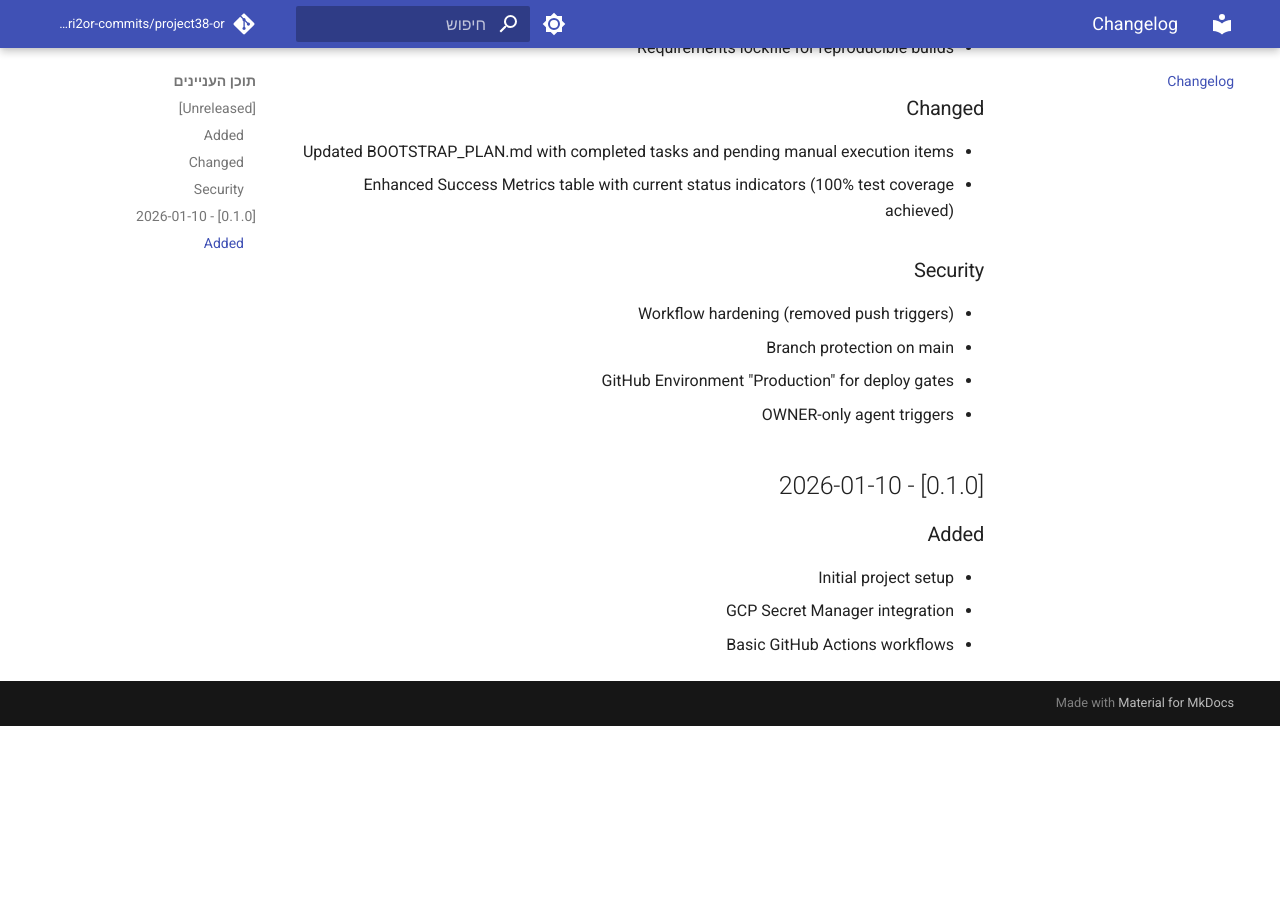
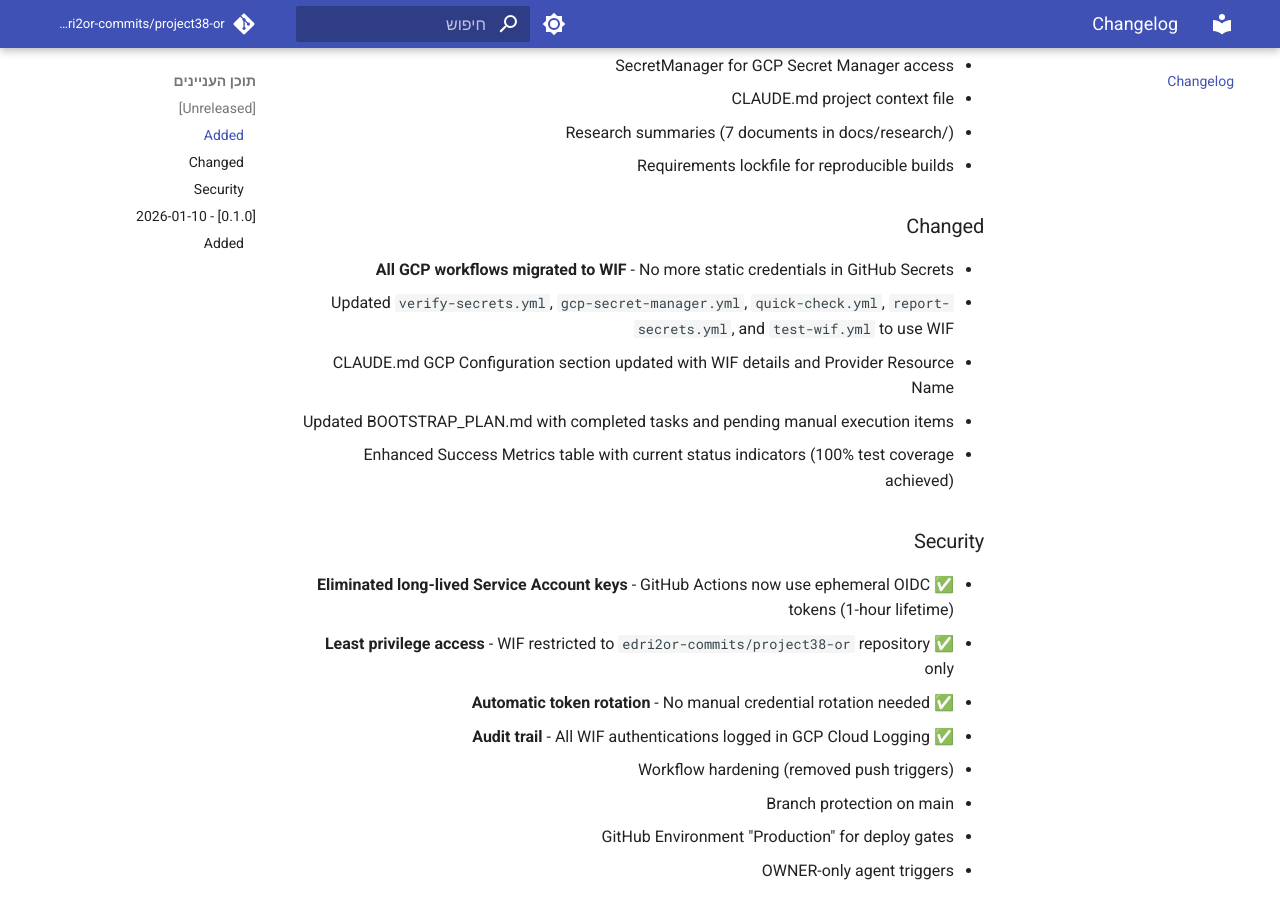
Before and after one commit to edri2or-commits/project38-or, an MkDocs documentation site: the page built from docs/changelog.md, in a window 1280 px wide and 900 px high, scrolled down 1827 px. Built offline with MkDocs 1.6.1 and Material for MkDocs 9.7.7, drawn with Linux system fonts in a browser that asks for light colours; comment, search, counter and statistics services are not loaded; before the commit the page ends 2553 px from its top, so only the background shows below that; some of the changed text lies outside the part shown.

Commit message:
feat(security): migrate all workflows to Workload Identity Federation
BREAKING CHANGE: GitHub Actions authentication migrated from static Service
Account keys to ephemeral OIDC tokens via Workload Identity Federation.

Security improvements:
- Eliminated long-lived credentials (GCP_SERVICE_ACCOUNT_KEY no longer needed)
- Ephemeral tokens with 1-hour lifetime (automatic rotation)
- Least privilege: WIF restricted to edri2or-commits/project38-or only
- Full audit trail in GCP Cloud Logging

Changes:
- Updated all GCP workflows to use WIF authentication
- Workflows: verify-secrets, gcp-secret-manager, quick-check, report-secrets, test-wif
- Added id-token: write permission for OIDC token issuance
- Configured workload_identity_provider with Project 979429709900
- Updated CLAUDE.md with WIF configuration details
- Updated docs/changelog.md with security improvements

WIF Configuration:
- Pool: github-pool
- Provider: github-provider
- Resource: projects/979429709900/locations/global/workloadIdentityPools/github-pool/providers/github-provider
- Service Account: claude-code-agent@project38-483612.iam.gserviceaccount.com

```diff
--- a/docs/changelog.md
+++ b/docs/changelog.md
@@ -8,6 +8,8 @@ and this project adheres to [Semantic Versioning](https://semver.org/spec/v2.0.0
 ## [Unreleased]
 
 ### Added
+- **Workload Identity Federation (WIF)** - Full migration from static Service Account keys to OIDC-based authentication
+- WIF setup complete with Pool: `github-pool` and Provider: `github-provider` (Project: 979429709900)
 - Comprehensive WIF migration plan in `docs/wif-migration-plan.md` with step-by-step GCP setup instructions
 - Manual setup guide for GitHub Admin tasks in `docs/manual-setup-guide.md` (branch protection + environments)
 - test-runner skill (v1.0.0) for automated test execution before commits in `.claude/skills/test-runner/SKILL.md`
@@ -50,10 +52,17 @@ and this project adheres to [Semantic Versioning](https://semver.org/spec/v2.0.0
 - Requirements lockfile for reproducible builds
 
 ### Changed
+- **All GCP workflows migrated to WIF** - No more static credentials in GitHub Secrets
+- Updated `verify-secrets.yml`, `gcp-secret-manager.yml`, `quick-check.yml`, `report-secrets.yml`, and `test-wif.yml` to use WIF
+- CLAUDE.md GCP Configuration section updated with WIF details and Provider Resource Name
 - Updated BOOTSTRAP_PLAN.md with completed tasks and pending manual execution items
 - Enhanced Success Metrics table with current status indicators (100% test coverage achieved)
 
 ### Security
+- ✅ **Eliminated long-lived Service Account keys** - GitHub Actions now use ephemeral OIDC tokens (1-hour lifetime)
+- ✅ **Least privilege access** - WIF restricted to `edri2or-commits/project38-or` repository only
+- ✅ **Automatic token rotation** - No manual credential rotation needed
+- ✅ **Audit trail** - All WIF authentications logged in GCP Cloud Logging
 - Workflow hardening (removed push triggers)
 - Branch protection on main
 - GitHub Environment "Production" for deploy gates
```
Also changed, not shown: CLAUDE.md (+5 -1 lines), 5 other files.
